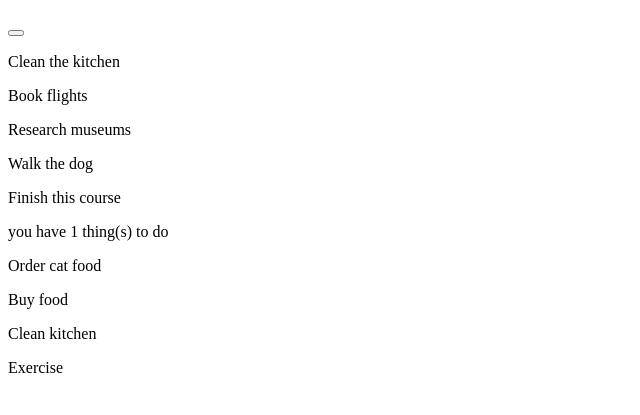
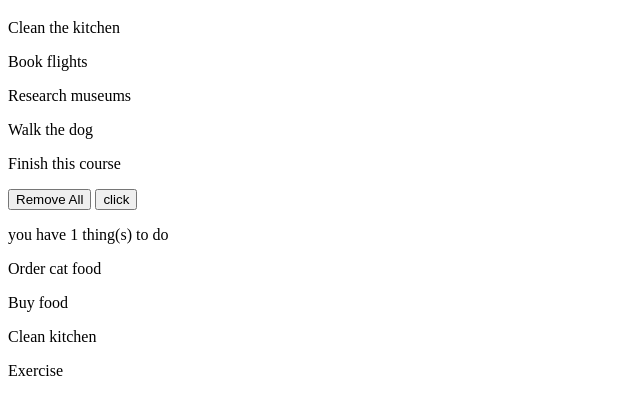
Before and after one commit to sehriban-act/improve-ToDos_app, a plain HTML site: page index.html in a window 1280 px wide. Shown: the part 61-476 px from the top of the page, without its empty margins (0-640 px from the left). Drawn offline with Linux system fonts and the light colour scheme.

Commit message:
button events

```diff
--- a/app.js
+++ b/app.js
@@ -71,3 +71,13 @@ todos.forEach((todo) => {
     p.textContent = todo.text;
     body.appendChild(p)
 })
+
+
+document.getElementById('addBtn').addEventListener('click', (e) => {
+    e.target.textContent = "add a Todo"
+})
+document.getElementById('removeAll').addEventListener('click', () => {
+    document.querySelectorAll("p").forEach((todo) => {
+        todo.remove()
+    })
+})
--- a/index.html
+++ b/index.html
@@ -9,13 +9,14 @@
 </head>
 
 <body>
-    <h1>Todos</h1> <button></button>
-    <p>Clean the kitchen</p>
-    <p>Book flights</p>
-    <p>Research museums</p>
-    <p>Walk the dog</p>
-    <p>Finish this course</p>
-
+    <h1>Todos</h1>
+    <p class="todo">Clean the kitchen</p>
+    <p class="todo">Book flights</p>
+    <p class="todo">Research museums</p>
+    <p class="todo">Walk the dog</p>
+    <p class="todo">Finish this course</p>
+    <button id="removeAll">Remove All </button>
+    <button id="addBtn">click</button>
     <script src="app.js"></script>
     <!-- <script src="expenses-tracker.js"></script> -->
 </body>
```
